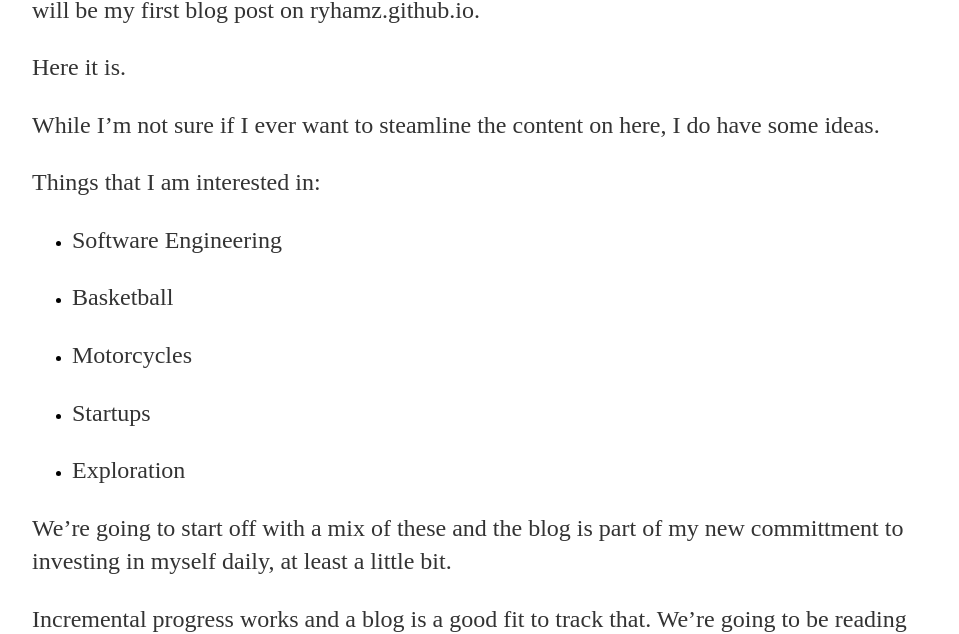
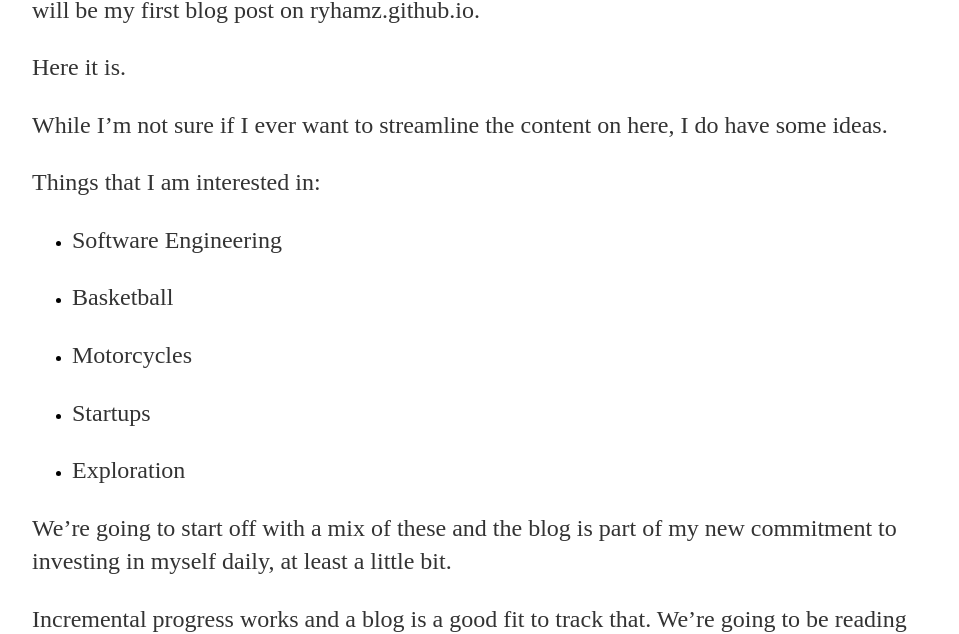
Before and after one commit to ryhamz/ryhamz.github.io, a Jekyll site: the page built from _posts/2017-09-21-ryhamz-blog-started.md, in a window 1280 px wide. Shown: the part 350-984 px from the top of the page, without its empty margins (160-1119 px from the left). Built offline with Jekyll 4.4.1, drawn with Linux system fonts in a browser that asks for light colours; comment, search, counter and statistics services are not loaded.

Commit message:
Update 2017-09-21-ryhamz-blog-started.md

```diff
--- a/_posts/2017-09-21-ryhamz-blog-started.md
+++ b/_posts/2017-09-21-ryhamz-blog-started.md
@@ -8,7 +8,7 @@ I've been putting off this side project for a while, but finally decided to get
 
 Here it is.
 
-While I'm not sure if I ever want to steamline the content on here, I do have some ideas.
+While I'm not sure if I ever want to streamline the content on here, I do have some ideas.
 
 Things that I am interested in:
 
@@ -23,6 +23,6 @@ Things that I am interested in:
 * Exploration
 
 
-We're going to start off with a mix of these and the blog is part of my new committment to investing in myself daily, at least a little bit.
+We're going to start off with a mix of these and the blog is part of my new commitment to investing in myself daily, at least a little bit.
 
 Incremental progress works and a blog is a good fit to track that. We're going to be reading technical documentation, improving our bodies, and learning how to live on here. Let's go.
```
